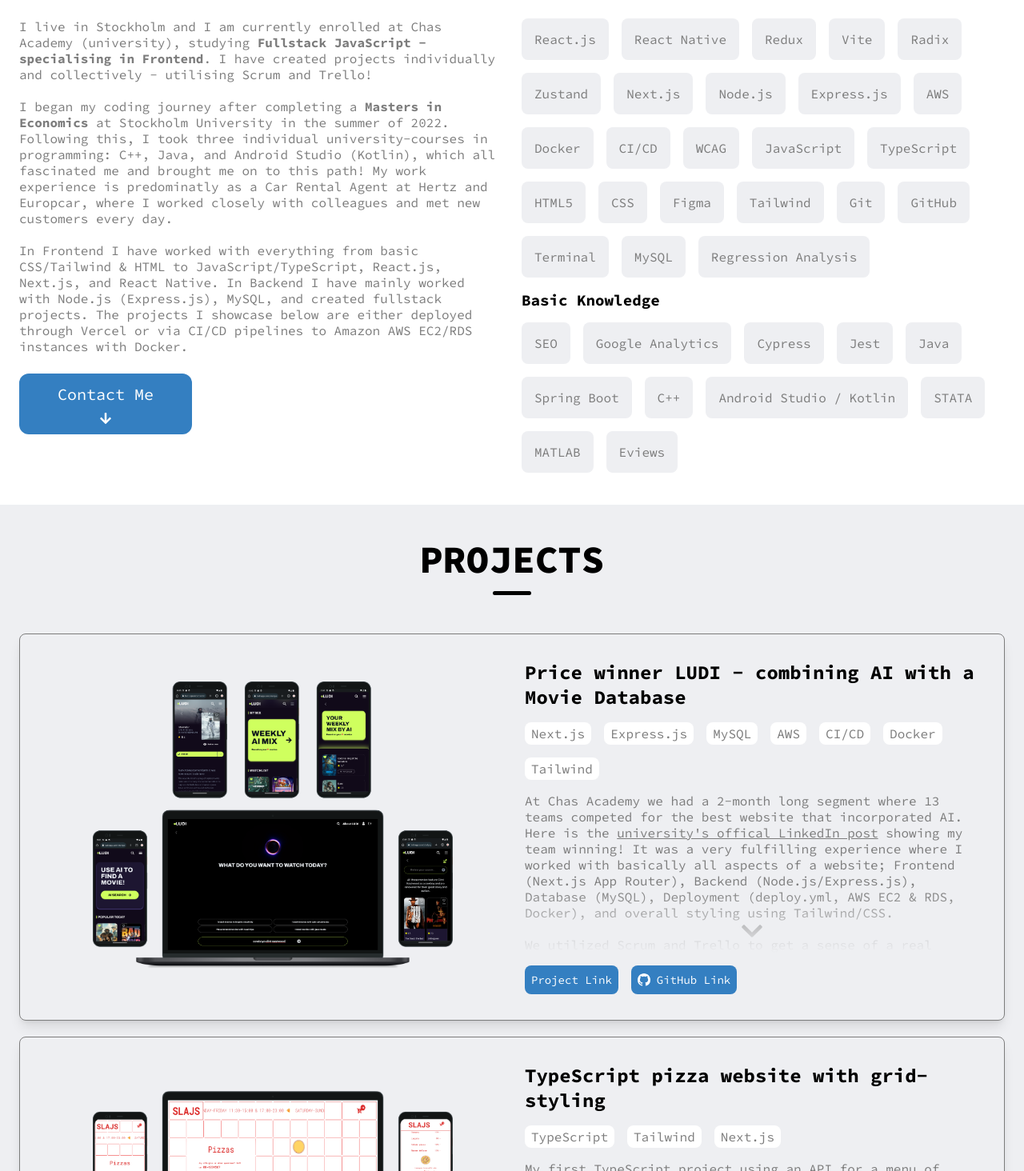
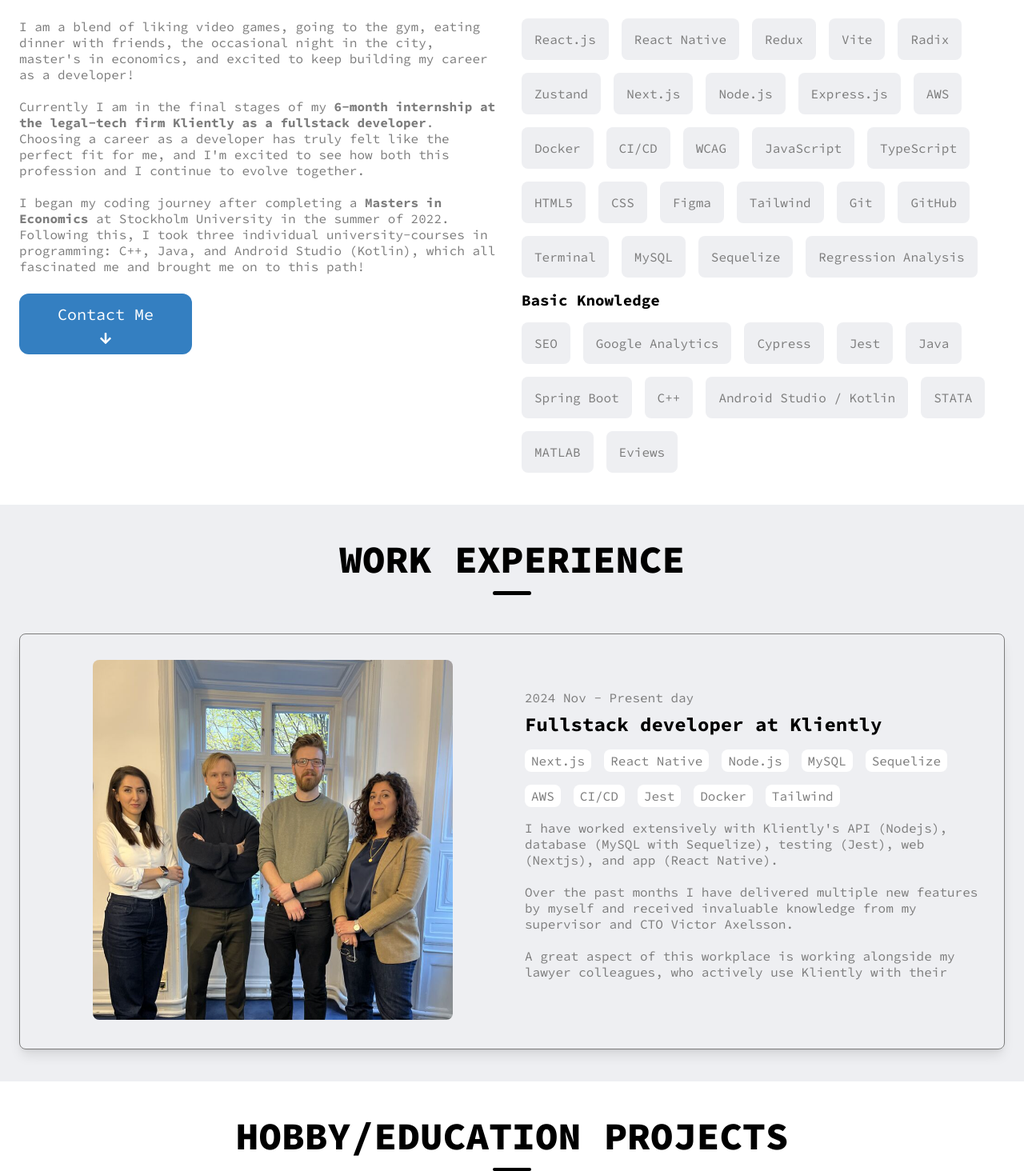
Before and after one commit to maek95/portfolio-marcus-ekstrom, a Next.js app: page / in a window 1280 px wide. Shown: the part 986-2450 px from the top of the page at 80% size. Built offline with nearby package versions, Linux system fonts and the light colour scheme.

Commit message:
update near final stage of internship at kliently

```diff
--- a/SectionRefContext.jsx
+++ b/SectionRefContext.jsx
@@ -5,7 +5,7 @@
 export const SectionRefContext = createContext(null);
 
 
-export function SectionRefProvider({children}) {
+export function SectionRefProvider({ children }) {
 
   /*  const [projectsSectionRef, setProjectsSectionRef] = useState(useRef(null))
    const [aboutMeSectionRef, setAboutMeSectionRef] = useState(useRef(null))
@@ -18,6 +18,7 @@
   const heroSectionRef = useRef(null);
   const contactSectionRef = useRef(null);
   const heroTitleRef = useRef(null);
+  const workExperienceSectionRef = useRef(null)
 
   const [isHeroInView, setIsHeroInView] = useState(true);
   const [yOffset, setYOffset] = useState(-80); // Adjust this value to change the default offset
@@ -68,10 +69,8 @@
     window.scrollTo({ top: y, behavior: "smooth" });
   }
 
-
-
   return (
-    <SectionRefContext.Provider value={{projectsSectionRef, aboutMeSectionRef, heroSectionRef, contactSectionRef, heroTitleRef, scrollToSection, isHeroInView}}>
+    <SectionRefContext.Provider value={{ projectsSectionRef, aboutMeSectionRef, heroSectionRef, contactSectionRef, heroTitleRef, workExperienceSectionRef, scrollToSection, isHeroInView }}>
       {children}
     </SectionRefContext.Provider>
   )
--- a/app/page.js
+++ b/app/page.js
@@ -1,7 +1,5 @@
 "use client";
-import ThemeButton from "@/components/ThemeButton";
 import Header from "../components/Header";
-import FontButton from "../components/FontButton";
 import Hero from "../components/Hero";
 import Section from "../components/Section";
 import { useContext, useEffect, useRef, useState } from "react";
@@ -12,6 +10,7 @@
 import ScrollToTopButton from "@/components/ScrollToTopButton";
 import { SectionRefContext } from "@/SectionRefContext";
 import Footer from "@/components/Footer";
+import WorkExperience from "@/components/WorkExperience";
 
 export default function Home() {
   /* const projectsSectionRef = useRef(null);
@@ -22,6 +21,7 @@
     aboutMeSectionRef,
     heroSectionRef,
     contactSectionRef,
+    workExperienceSectionRef
   } = useContext(SectionRefContext);
 
   const [isHamburgerClicked, setIsHamburgerClicked] = useState(false);
@@ -50,28 +50,41 @@
         {/* dispatch aboutMeSectionRef ? */}
         <Section
           title="ABOUT ME"
-          /* gradient="blue-white-gradient" */
-          /* bgcolor={"[#f7f8fc]"}
-          darkbgcolor={"[#23272F]"} */
+        /* gradient="blue-white-gradient" */
+        /* bgcolor={"[#f7f8fc]"}
+        darkbgcolor={"[#23272F]"} */
         >
           <AboutMe />
         </Section>
+        <div className="" ref={workExperienceSectionRef}></div>
+        <Section
+          title={"WORK EXPERIENCE"}
+          bgcolor={"[#EEEFF2]"}
+          darkbgcolor={"[#1A1C21]"}
+        /*  graygradient={true} */
+        /* whitegradient={true} */
+        >
+          <WorkExperience />
+        </Section>
         <div className="" ref={projectsSectionRef}></div>
         <Section
-          title={"PROJECTS"}
-          bgcolor={"[#EEEFF2]"}
-          darkbgcolor={"[#1A1C21]"}
-          /*  graygradient={true} */
-          /* whitegradient={true} */
+          title={"HOBBY/EDUCATION PROJECTS"}
+        /*  bgcolor={"[#EEEFF2]"}
+         darkbgcolor={"[#1A1C21]"} */
+        /*  graygradient={true} */
+        /* whitegradient={true} */
         >
           <Projects />
         </Section>
         <div className="" ref={contactSectionRef}></div>
-        <Section title={"Contact Me"}>
+        <Section
+          title={"Contact Me"}
+          bgcolor={"[#EEEFF2]"}
+          darkbgcolor={"[#1A1C21]"}
+        >
           <Contact />
         </Section>
       </main>
-
       <Footer></Footer>
     </div>
   );
--- a/components/AboutMe.jsx
+++ b/components/AboutMe.jsx
@@ -13,31 +13,13 @@
         <h4 className="text-black dark:text-white ">Get to know me!</h4>
         <div className="">
           <p className="">
-            I live in Stockholm and I am currently enrolled at Chas Academy (university), studying{" "}
-           <strong>Fullstack JavaScript - specialising in Frontend</strong>. I have created projects individually and collectively - utilising Scrum and Trello!
-           <br />
-           <br />
-            I began my coding journey after completing a <strong>Masters in Economics</strong> at Stockholm University in the summer of 2022. Following this, I took three individual university-courses in programming: C++, Java, and Android Studio (Kotlin), which all fascinated me and brought me on to this path! My work experience is predominatly as a Car Rental Agent at Hertz and Europcar, where I worked closely with colleagues and met new customers every day.
+            I am a blend of liking video games, going to the gym, eating dinner with friends, the occasional night in the city, master{"'"}s in economics, and excited to keep building my career as a developer!
             <br />
             <br />
-            In Frontend I have worked with everything from basic CSS/Tailwind & HTML to
-            JavaScript/TypeScript, React.js, Next.js, and React Native. In Backend I have
-            mainly worked with Node.js (Express.js), MySQL, and created fullstack projects. The projects I showcase below are either deployed through Vercel or via CI/CD pipelines to Amazon AWS EC2/RDS instances with Docker.{" "}
-           {/*  I live in Stockholm and I am currently enrolled at Chas Academy (university), studying{" "}
-            <strong>Fullstack development with a focus on Frontend</strong>. In
-            Frontend I have worked with everything from basic CSS & HTML to
-            JavaScript, React.js, Next.js, and React Native. In backend I have
-            worked with Express.js (Node) and MySQL, and I have combined it with
-            frontend for fullstack projects. Regarding fullstack projects, I
-            have deployed them using Amazon AWS EC2 instances, PM2, and Docker.
+            Currently I am in the final stages of my <strong>6-month internship at the legal-tech firm Kliently as a fullstack developer</strong>. Choosing a career as a developer has truly felt like the perfect fit for me, and I'm excited to see how both this profession and I continue to evolve together.
             <br />
             <br />
-            Before my coding journey began I took a{" "}
-            <strong>Masters in Economics</strong> at Stockholm University, where
-            my Master Thesis involved analyzing large datasets using Vector
-            Autoregression (VAR) and MATLAB. Following my masters I also took
-            individual university-courses in C++, Java, and Kotlin, before
-            investing wholeheartedly into fullstack/frontend developing!{" "} */}
+            I began my coding journey after completing a <strong>Masters in Economics</strong> at Stockholm University in the summer of 2022. Following this, I took three individual university-courses in programming: C++, Java, and Android Studio {"("}Kotlin{")"}, which all fascinated me and brought me on to this path!
           </p>
         </div>
         {/*  <a href="#projects"> */}
--- a/components/Footer.jsx
+++ b/components/Footer.jsx
@@ -5,9 +5,9 @@
       <div className="flex flex-col gap-4">
         <h4>Marcus Ekström</h4>
         <p>
-          An aspiring Frontend developer, eager to pursue a career in Software Development.
+          A Fullstack developer, eager to see how this profession and I continue to evolve together!.
         </p>
-        <p>© COPYRIGHT 2024</p>
+        <p>© COPYRIGHT 2025</p>
       </div>
     </div>
   )
--- a/components/Hero.jsx
+++ b/components/Hero.jsx
@@ -5,9 +5,7 @@
 
 export default function Hero() {
 
-  const { scrollToSection, projectsSectionRef, heroTitleRef, isHeroInView } = useContext(SectionRefContext); // setHeightDifference
-
-  console.log("isHeroInView", isHeroInView);
+  const { scrollToSection, workExperienceSectionRef, projectsSectionRef, heroTitleRef, isHeroInView } = useContext(SectionRefContext); // setHeightDifference
 
   /*
     useEffect(() => {
@@ -32,13 +30,12 @@
       {/* (removed) mt-[-5rem] because <Header> is h-20 and pushes Hero down 5rem */}
       <div className=" flex flex-col gap-12 text-center sm:w-[70%]">
         <div ref={heroTitleRef} className="absolute"></div>
-        <h1  className="text-black dark:text-white text-5xl lg:text-6xl font-extrabold mx-4 ">HI, I'M MARCUS EKSTRÖM</h1>
-        <p className="mx-4">Frontend developer based in Stockholm</p>
-
+        <h1 className="text-black dark:text-white text-5xl lg:text-6xl font-extrabold mx-4 ">HI, I'M MARCUS EKSTRÖM</h1>
+        <p className="mx-4">Fullstack developer based in Stockholm</p>
         <div className="flex justify-center mx-4 ">
           <BlueButton arrowDown={true} onClick={() => {
-            scrollToSection(projectsSectionRef)
-          }} title={"Projects"}></BlueButton>
+            scrollToSection(workExperienceSectionRef)
+          }} title={"Learn more"}></BlueButton>
           {/* <ProjectandContactButton onClick={scrollToAboutSection} title={"ABOUT ME"}></ProjectandContactButton> */}
         </div>
       </div>
--- a/components/Projects.jsx
+++ b/components/Projects.jsx
@@ -18,7 +18,7 @@
     <div className="grid grid-cols-1 gap-5">
       <Project
         title={"Price winner LUDI - combining AI with a Movie Database"}
-        projectLink={"https://ludi-app.com"}
+        // projectLink={"https://ludi-app.com"}
         githubLink={"https://github.com/axelcfk/chas-challenge2"}
         imgSrc={"/ludi_mockups_together.png"}
         transparentImgBg={true} // have to move cursor further in to zoom
@@ -66,9 +66,8 @@
         Most recent addition: I migrated the MySQL database to an AWS RDS
         instance instead of Docker, to hopefully provide more stability.
       </Project>
-
       <Project
-        title={"TypeScript pizza website with grid-styling"}
+        title={"Pizza website with grid-styling"}
         //githubLink={""}
         projectLink={"https://slajs-pizza-next.vercel.app"}
         stacks={["TypeScript", "Tailwind", "Next.js"]}
@@ -122,8 +121,8 @@
       </Project>
 
       <Project
-        title={"Fullstack Bank Site"}
-        projectLink={"http://13.53.190.247:3000"}
+        title={"My first fullstack project"}
+        // projectLink={"http://13.53.190.247:3000"}
         githubLink={
           "https://github.com/maek95/workshop-26-docker-bank-mysql-test"
         }
@@ -244,8 +243,9 @@
   );
 }
 
-function Project({
+export function Project({
   title,
+  subTitle,
   description,
   projectLink,
   githubLink,
@@ -277,7 +277,6 @@
         <div className="min-w-full flex flex-col lg:flex-row items-center gap-8">
           <div className="flex w-full justify-center">
             {/* <a className="relative" href={projectLink}> */}
-
             {videoSrc && (
               <iframe // iframe "recommended" way to include YouTube content on your site... Using YouTube instead of local file, otherwise the bandwidth is too much for mobile browsers...
                 key={videoSrc} // force re-render if videoSrc changes live... i.e. when not rebuilding the project...?
@@ -303,8 +302,7 @@
 
                 {/* invisible div that covers the img above... hover over it and it scales the img to 110% size. I did this instead of having the hover-feature directly on the image because now I can trigger the zoom when hovering further into a picture if I want (see inset-[18%]). */}
                 <div
-                  className={`z-1 absolute ${
-                    transparentImgBg ? "inset-[18%]" : "inset-[0]"
+                  className={`z-1 absolute ${transparentImgBg ? "inset-[18%]" : "inset-[0]"
                     } rounded-lg hover:scale-110 duration-500 transition-transform cursor-pointer`}
                   style={{ pointerEvents: "auto" }}
                   onMouseOver={(e) =>
@@ -316,7 +314,13 @@
                     "scale(1)")
                   }
                   onClick={() => {
+                    if (projectLink) {
                       window.open(projectLink, "_blank");
+                    } else if (githubLink) {
+                      window.open(githubLink, "_blank")
+                    } else {
+                      console.log("no url is provided");
+                    }
                   }}
                 ></div>
               </div>
@@ -324,8 +328,9 @@
           </div>
 
           <div className="w-full flex flex-col items-center lg:items-start  lg:text-start gap-4">
-            <div className="flex w-full text-start">
-              <h3 className="text-black dark:text-white ">{title}</h3>
+            <div className="flex w-full flex-col text-start gap-2">
+              {subTitle && <p className="text-gray dark:text-white">{subTitle}</p>}
+              <h3 className="text-black dark:text-white">{title}</h3>
             </div>
 
             <div className="flex w-full">
@@ -342,15 +347,13 @@
               onClick={() => {
                 setShowFullDescription(!showFullDescription);
               }}
-              className={`flex w-full text-start relative ${
-                isOverflowing && !showFullDescription && "fade-bottom"
+              className={`flex w-full text-start relative ${isOverflowing && !showFullDescription && "fade-bottom"
                 }`}
             >
               {/* <p className=""> {typeof children === 'string' ? children.slice(0, 50) : children}</p> */}
               <div
                 ref={contentRef}
-                className={`${
-                  showFullDescription ? "" : "max-h-[200px] overflow-hidden"
+                className={`${showFullDescription ? "" : "max-h-[200px] overflow-hidden"
                   }`}
               >
                 <p className="">{children}</p>
--- a/components/Skills.jsx
+++ b/components/Skills.jsx
@@ -8,10 +8,10 @@
   return (
     <div className="relative">
       <div className="bg-[#EEEFF2] rounded-lg dark:bg-[#1A1C21] p-4 flex justify-center text-center"
-      style={{
-        transition: "transform 0.1s",
-        margin: "0",
-      }}
+        style={{
+          transition: "transform 0.1s",
+          margin: "0",
+        }}
       >
         {/* <div className="bg-[#EEEFF2] rounded-lg dark:bg-white p-4 flex justify-center text-center text-[#23272F]"> */}
         {skillName}
@@ -77,6 +77,7 @@
         <Skill skillName={"GitHub"} />
         <Skill skillName={"Terminal"} />
         <Skill skillName={"MySQL"} />
+        <Skill skillName={"Sequelize"} />
         <Skill skillName={"Regression Analysis"} />
       </div>
       <div className="flex flex-col gap-4">
--- /dev/null
+++ b/components/WorkExperience.jsx
@@ -0,0 +1,34 @@
+"use client";
+
+import { Project } from "./Projects";
+
+export default function WorkExperience() {
+  return (
+    <div className="grid grid-cols-1 gap-5">
+      <Project
+        imgSrc={'./kliently-headquarters-and-me-cropped.png'}
+        title={"Fullstack developer at Kliently"}
+        subTitle={"2024 Nov - Present day"}
+        stacks={[
+          "Next.js",
+          "React Native",
+          "Node.js",
+          "MySQL",
+          "Sequelize",
+          "AWS",
+          "CI/CD",
+          "Jest",
+          "Docker",
+          "Tailwind",
+        ]}>
+        I have worked extensively with Kliently{"'"}s API (Nodejs), database {"("}MySQL with Sequelize{")"}, testing {"("}Jest{")"}, web {"("}Nextjs{")"}, and app {"("}React Native{")"}.
+        <br />
+        <br />
+        Over the past months I have delivered multiple new features by myself and received invaluable knowledge from my supervisor and CTO Victor Axelsson.
+        <br />
+        <br />
+        A great aspect of this workplace is working alongside my lawyer colleagues, who actively use Kliently with their clients. This has given me significant insights on how to collaborate effectively with colleagues outside of development!
+      </Project>
+    </div>
+  )
+}
```
Also changed, not shown: public/kliently-headquarters-and-me-cropped.png (added). Lines whose indentation alone changed are shown as unchanged.
